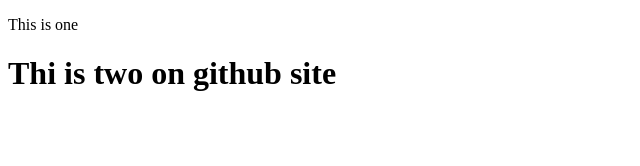
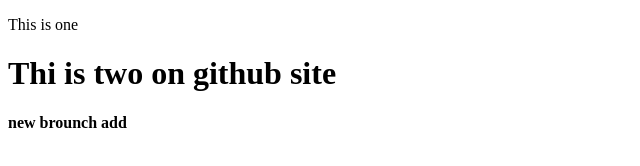
Before and after one commit to nahidcse2025/one, a plain HTML site: page index.html in a window 1280 px wide. Shown: the whole page, without its empty margins (0-640 px from the left). Drawn offline with Linux system fonts and the light colour scheme.

Commit message:
new branch added

```diff
--- a/index.html
+++ b/index.html
@@ -8,5 +8,6 @@
 <body>
     <p>This is one</p>
     <h1>Thi is two on github site</h1>
+    <h4>new brounch add</h4>
 </body>
 </html>
```
